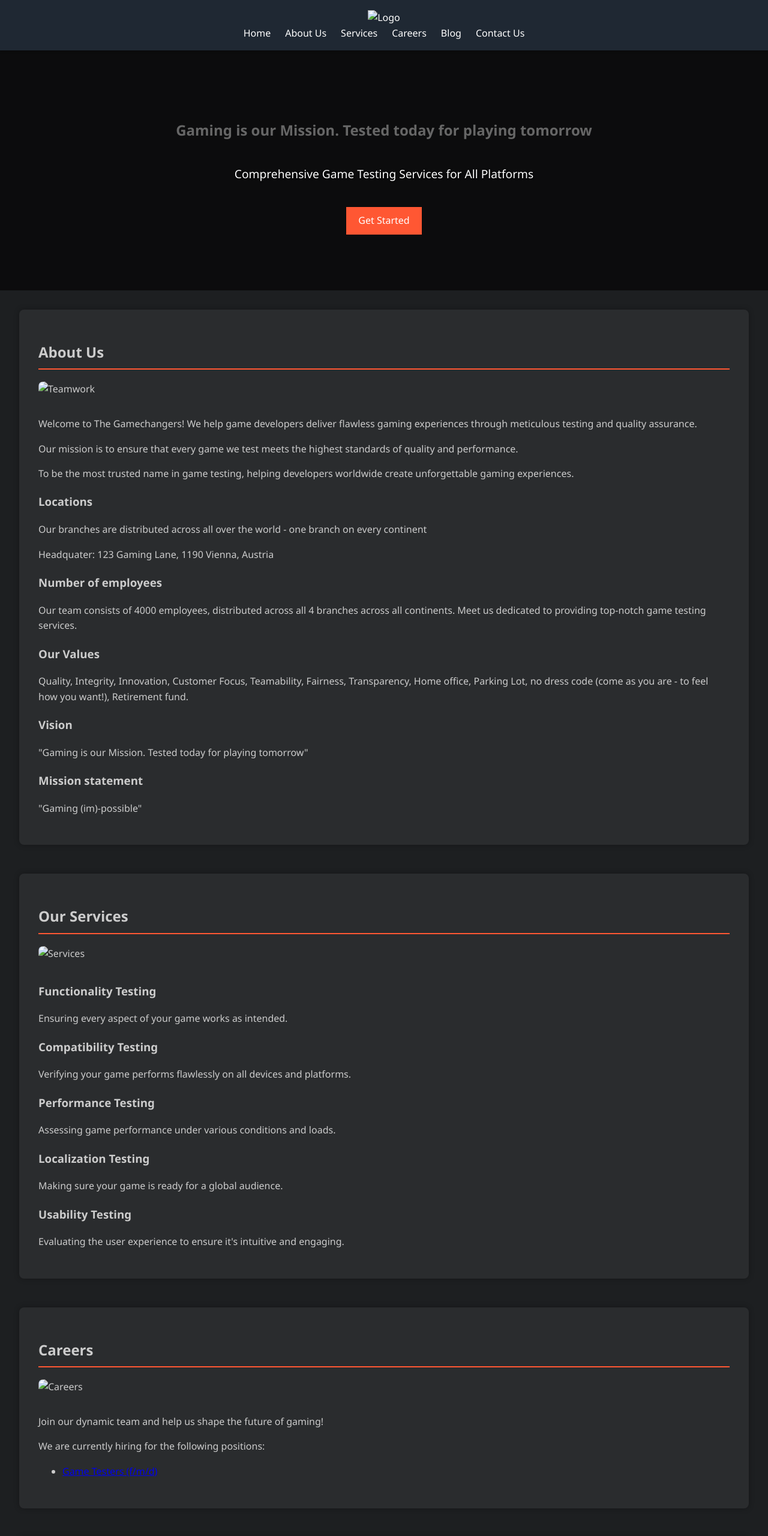
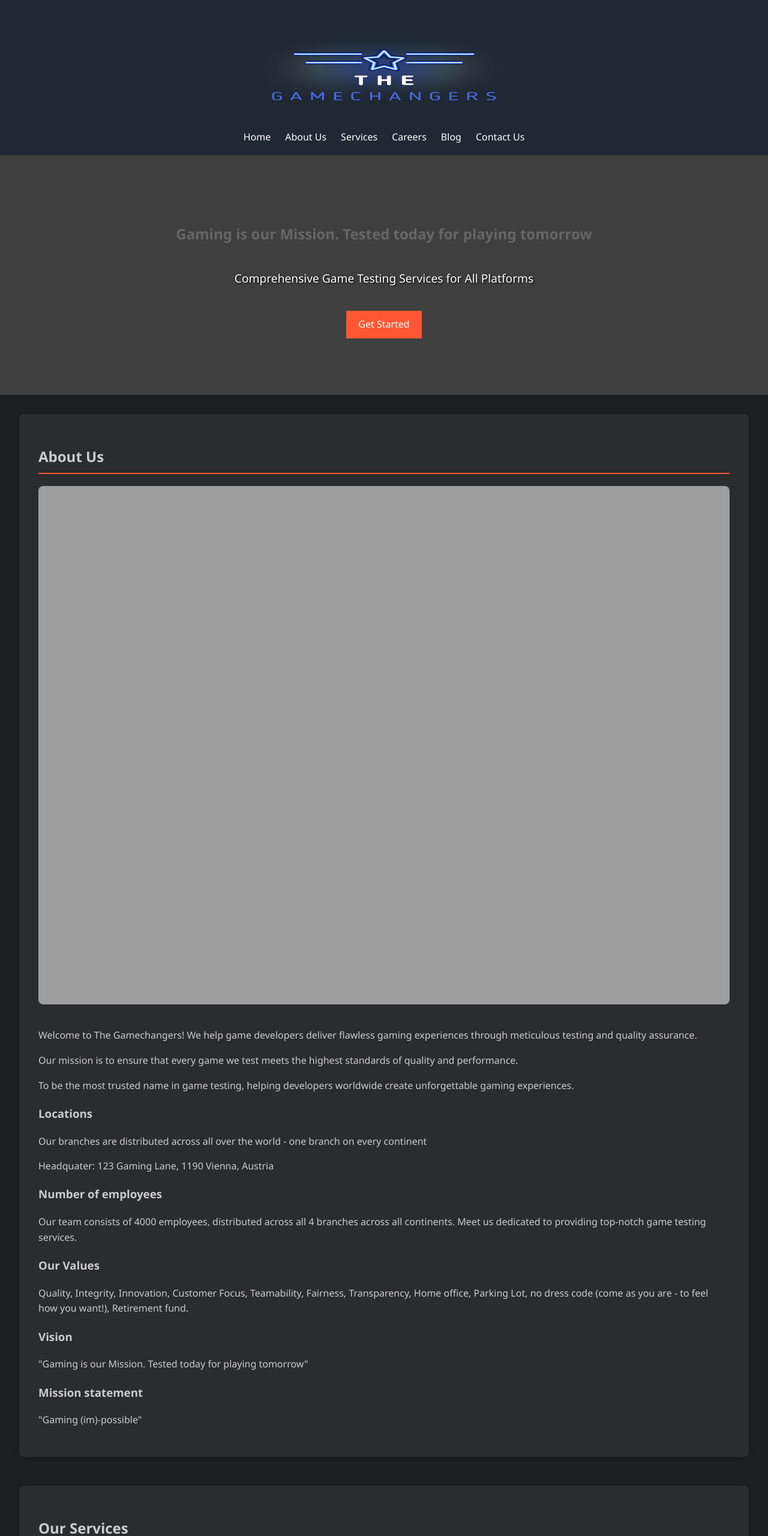
Before and after one commit to djsonic04/thegamechangers, a plain HTML site: page index.html in a window 1280 px wide. Shown: the top 2560 px of the page at 60% size. Drawn offline with Linux system fonts and the light colour scheme; the site is published under a folder, as on GitHub Pages, so addresses that start at the root find nothing.

Commit message:
Update index.html

```diff
--- a/index.html
+++ b/index.html
@@ -72,7 +72,7 @@
             background: #ff5733;
         }
         .hero {
-            background: url('/images/tastatur.jpg') no-repeat center center/cover;
+            background: url('images/tastatur.jpg') no-repeat center center/cover;
             height: 400px;
             color: #fff;
             display: flex;
@@ -204,7 +204,7 @@
 <body>
 
 <header>
-    <img src="/images/Logo.png" alt="Logo" class="logo">
+    <img src="images/Logo.png" alt="Logo" class="logo">
     <nav>
         <a href="#home">Home</a>
         <a href="#about">About Us</a>
@@ -224,7 +224,7 @@
 <div class="container">
     <section class="section about" id="about">
         <h2>About Us</h2>
-        <img src="/images/testers.jpg" alt="Teamwork">
+        <img src="images/testers.jpg" alt="Teamwork">
         <p>Welcome to The Gamechangers! We help game developers deliver flawless gaming experiences through meticulous testing and quality assurance.</p>
         <p>Our mission is to ensure that every game we test meets the highest standards of quality and performance.</p>
         <p>To be the most trusted name in game testing, helping developers worldwide create unforgettable gaming experiences.</p>
@@ -243,7 +243,7 @@
 
     <section class="section services" id="services">
         <h2>Our Services</h2>
-        <img src="/images/service.jpg" alt="Services">
+        <img src="images/service.jpg" alt="Services">
         <h3>Functionality Testing</h3>
         <p>Ensuring every aspect of your game works as intended.</p>
         <h3>Compatibility Testing</h3>
@@ -258,7 +258,7 @@
 
     <section class="section careers" id="careers">
         <h2>Careers</h2>
-        <img src="/images/career.jpg" alt="Careers">
+        <img src="images/career.jpg" alt="Careers">
         <p>Join our dynamic team and help us shape the future of gaming!</p>
         <p>We are currently hiring for the following positions:</p>
         <ul>
@@ -288,14 +288,14 @@
 
     <section class="section blog" id="blog">
         <h2>Blog</h2>
-        <img src="/images/blog.jpg" alt="Blog">
+        <img src="images/blog.jpg" alt="Blog">
         <p>Stay updated with the latest trends and insights in the gaming industry.</p>
         <p>https://www.ign.com/uk</p>
     </section>
 
     <section class="section contact" id="contact">
         <h2>Contact Us</h2>
-        <img src="/images/contact2.jpg" alt="Contact Us">
+        <img src="images/contact2.jpg" alt="Contact Us">
         <p>We'd love to hear from you! Reach out to us with any questions or inquiries.</p>
         <form class="contact-form">
             <input type="text" name="Daniel-Ioan Boician" placeholder="Your Name">
```
